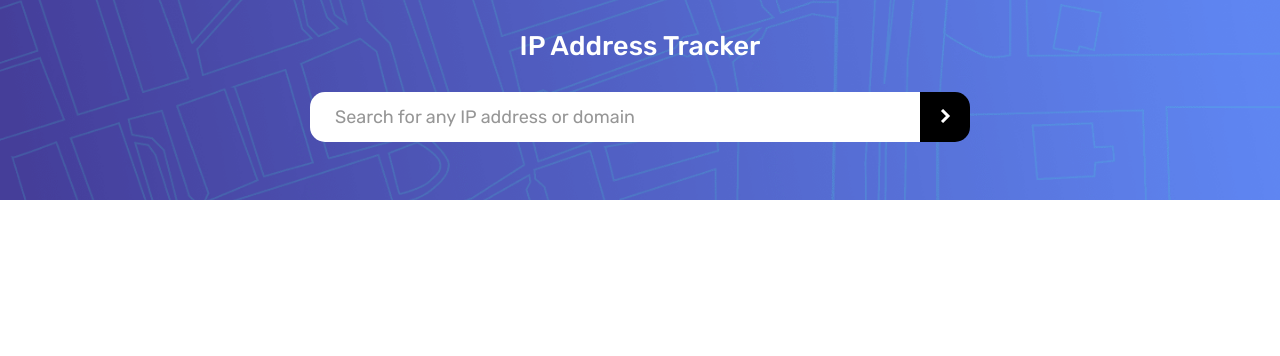
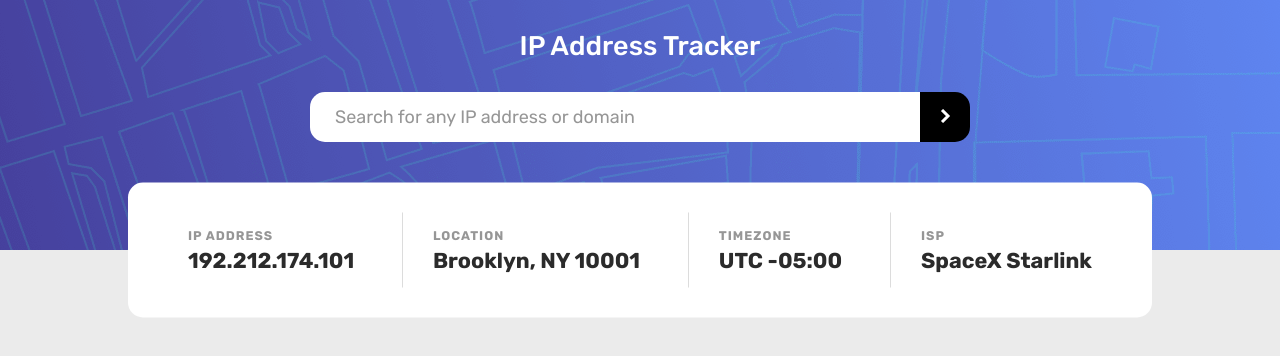
Before and after one commit to legloc/ip-address-tracker, a React (Create React App) app: page / in a window 1280 px wide. Shown: the top 356 px of the page. Built offline with nearby package versions, Linux system fonts and the light colour scheme.

Commit message:
Created Info block

```diff
--- a/src/App.js
+++ b/src/App.js
@@ -1,4 +1,5 @@
 import Form from './components/Form'
+import Info from './components/Info'
 import './App.sass'
 
 const App = () => {
@@ -8,6 +9,7 @@ const App = () => {
         <h2 className="header-title">IP Address Tracker</h2>
         <Form />
       </header>
+      <Info />
     </div>
   )
 }
--- a/src/App.sass
+++ b/src/App.sass
@@ -1,4 +1,8 @@
+$veryDarkGray: hsl(0, 0%, 17%)
+$darkGray: hsl(0, 0%, 59%)
+
 body
+  background: #ebebeb
   font-family: 'Rubik'
   font-size: 18px
 
@@ -11,7 +15,7 @@ h1, h2, h3, h4, h5, h6
 
 header
   width: 100%
-  height: 200px
+  height: 250px
   background: url('./images/pattern-bg.png') center no-repeat
   background-size: cover
   text-align: center
@@ -38,7 +42,7 @@ header
     padding: 0 25px
 
     &::placeholder
-      color: hsl(0, 0%, 59%)
+      color: $darkGray
 
   .form-btn
     background: #000000
@@ -50,4 +54,38 @@ header
     cursor: pointer
 
     &:hover
-      background: hsl(0, 0%, 17%)
+      background: $veryDarkGray
+
+.info
+  display: flex
+  flex-direction: row
+  justify-content: space-between
+  background: #ffffff
+  width: 80%
+  border-radius: 15px
+  margin-left: auto
+  margin-right: auto
+  padding: 30px
+  transform: translateY(-50%)
+
+  .info-item
+    display: flex
+    flex-direction: column
+    border-left: 1px #dcdcdc solid
+    padding: 15px 30px
+
+    &:first-child
+      border-left: none
+
+    .item-title
+      font-size: .7em
+      font-weight: 700
+      text-transform: uppercase
+      letter-spacing: 1px
+      color: $darkGray
+      margin-bottom: 5px
+
+    .item-value
+      font-size: 1.2em
+      font-weight: 700
+      color: $veryDarkGray
--- /dev/null
+++ b/src/components/Info.js
@@ -0,0 +1,24 @@
+const Info = () => {
+  return (
+    <div class="info">
+      <div className="info-item">
+        <span className="item-title">IP address</span>
+        <span className="item-value">192.212.174.101</span>
+      </div>
+      <div className="info-item">
+        <span className="item-title">Location</span>
+        <span className="item-value">Brooklyn, NY 10001</span>
+      </div>
+      <div className="info-item">
+        <span className="item-title">Timezone</span>
+        <span className="item-value">UTC -05:00</span>
+      </div>
+      <div className="info-item">
+        <span className="item-title">ISP</span>
+        <span className="item-value">SpaceX Starlink</span>
+      </div>
+    </div>
+  )
+}
+
+export default Info
```
Also changed, not shown: 1 other file (tests, documents, lock files or other folders).
